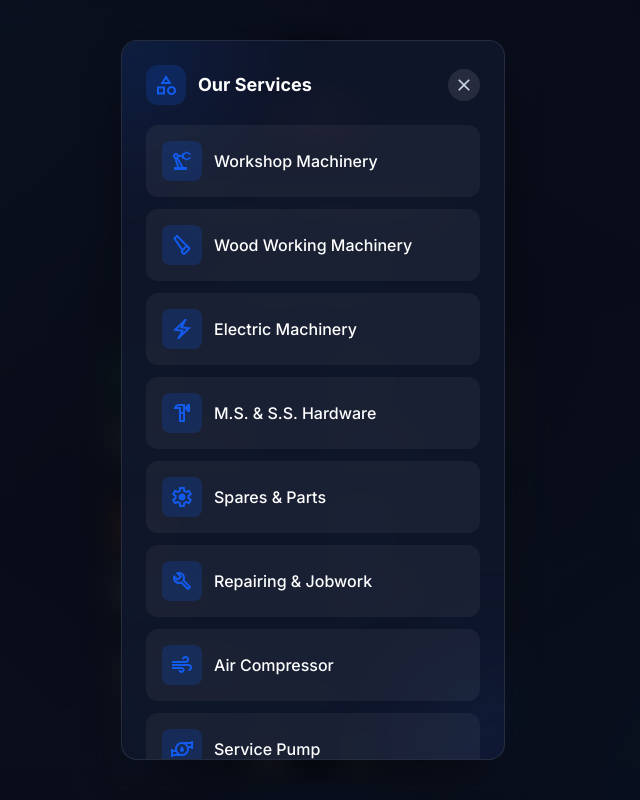
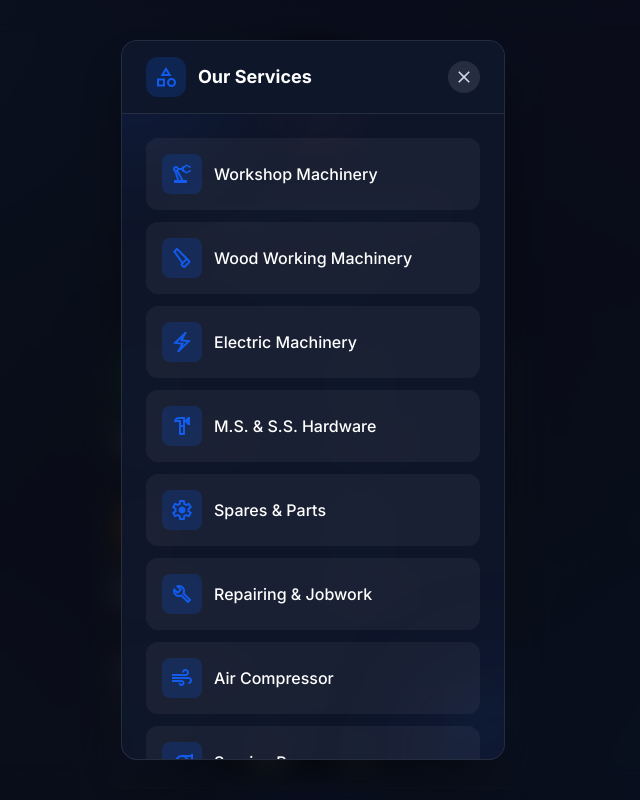
Before and after one commit to KunjDetroja/pawan, a Next.js app: page / in a window 1280 px wide. Both pictures are taken after a click on the button 640 px from the left and 711 px from the top of the page. Shown: the top 800 px of the page, without its empty margins (327-967 px from the left). Built offline with nearby package versions, Linux system fonts and the light colour scheme.

Commit message:
Update the Modal

```diff
--- a/components/Modal.tsx
+++ b/components/Modal.tsx
@@ -94,7 +94,7 @@ export function Modal({
     >
       <div
         ref={contentRef}
-        className={`relative my-auto max-h-[90vh] w-full max-w-sm overflow-y-auto rounded-2xl border border-white/10 bg-slate-900/95 p-6 shadow-2xl shadow-black/50 transition-all duration-300 ease-out ${
+        className={`relative my-auto flex max-h-[90vh] w-full max-w-sm flex-col overflow-hidden rounded-2xl border border-white/10 bg-slate-900/95 shadow-2xl shadow-black/50 transition-all duration-300 ease-out ${
           isAnimatingIn
             ? "scale-100 translate-y-0 opacity-100"
             : "scale-95 translate-y-4 opacity-0"
@@ -107,9 +107,9 @@ export function Modal({
           <div className="absolute -bottom-20 -right-20 h-40 w-40 rounded-full bg-primary/10 blur-3xl" />
         </div>
 
-        {/* Header */}
+        {/* Sticky Header */}
         {(title || icon) && (
-          <div className="relative mb-5 flex items-center justify-between">
+          <div className="sticky top-0 z-10 flex items-center justify-between border-b border-white/10 bg-slate-900/95 px-6 py-4 backdrop-blur-sm">
             <div className="flex items-center gap-3">
               {icon && (
                 <div
@@ -129,8 +129,8 @@ export function Modal({
           </div>
         )}
 
-        {/* Content */}
-        <div className="relative">{children}</div>
+        {/* Scrollable Content */}
+        <div className="relative flex-1 overflow-y-auto p-6">{children}</div>
       </div>
     </div>
   );
```
